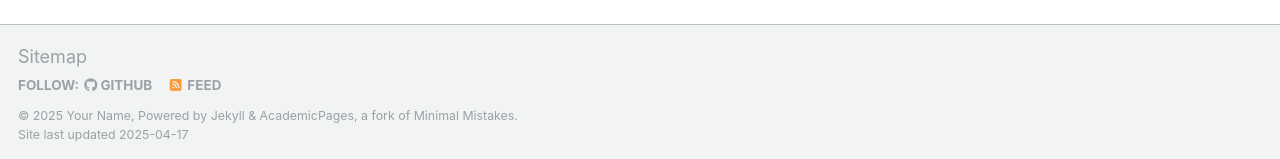
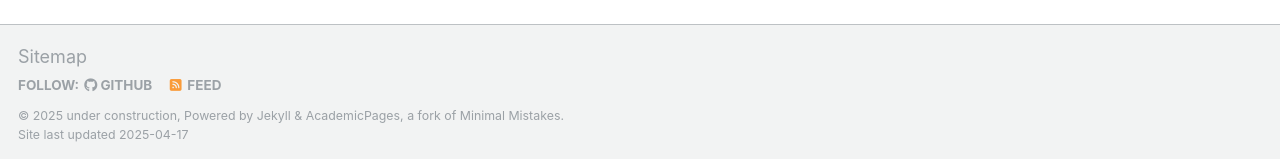
Before and after one commit to kovre/kovre.github.io, a Jekyll site: the page built from _pages/about.md, in a window 1280 px wide and 900 px high, scrolled down 2636 px. Shown: the part 738-897 px from the top of the window. Built offline with Jekyll 4.4.1, drawn with Linux system fonts in a browser that asks for light colours; some web fonts are replaced.

Commit message:
Update _config.yml

```diff
--- a/_config.yml
+++ b/_config.yml
@@ -11,7 +11,7 @@ locale                   : "en-US"
 site_theme               : "default"
 title                    : "what.science"
 title_separator          : "-"
-name                     : &name "Your Name"
+name                     : &name "under construction"
 description              : &description "personal description"
 url                      : https://academicpages.github.io # the base hostname & protocol for your site e.g. "https://[your GitHub username].github.io"
 baseurl                  : "" # the subpath of your site, e.g. "/blog"
```
